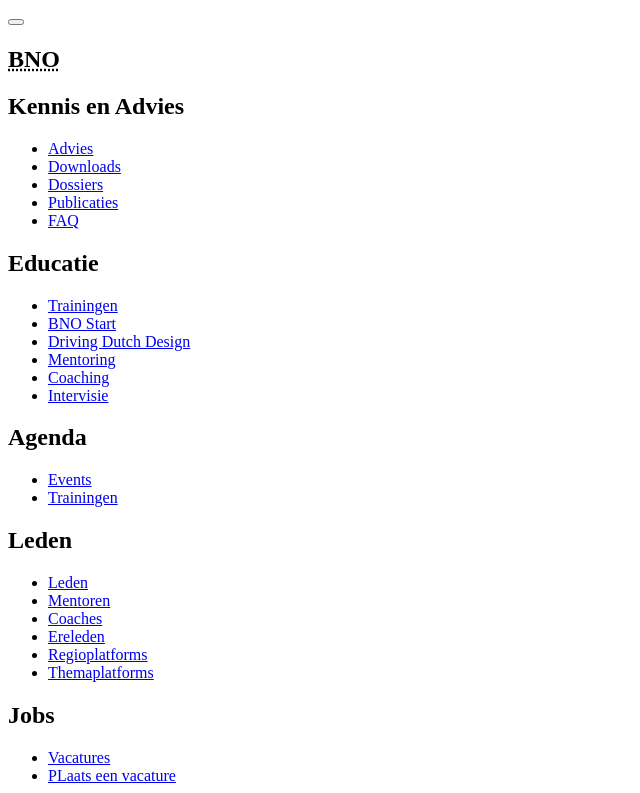
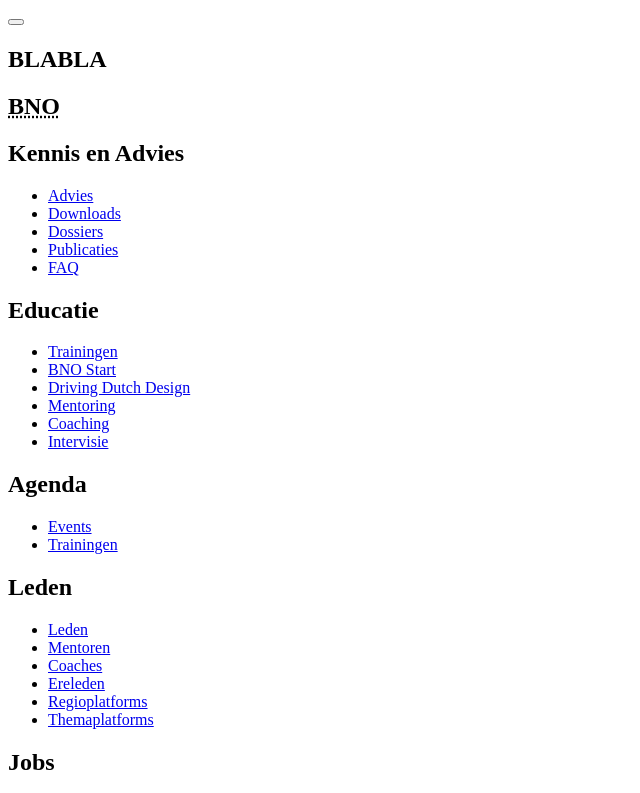
Before and after one commit to HenriksPorciks/Front-End-Development-2, a plain HTML site: page index.html in a window 1280 px wide. Shown: the top 793 px of the page, without its empty margins (0-640 px from the left). Drawn offline with Linux system fonts and the light colour scheme.

Commit message:
Update index.html
Testen of GitHub connectie EINDELIJKKKK werkt

```diff
--- a/index.html
+++ b/index.html
@@ -19,6 +19,7 @@
   <header>
     <Nav>
       <button></button>
+      <h1>BLABLA</h1>
       <h1><abbr title="Beroepsorganisatie Nederlandse Ontwerpers">BNO</abbr></h1>
       <h2>Kennis en Advies</h2>
       <ul>
```
